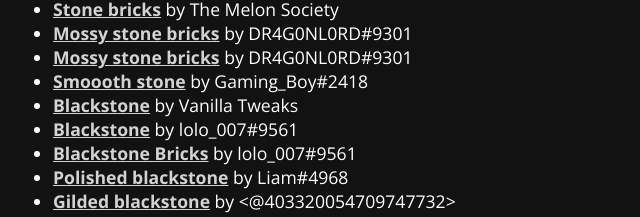
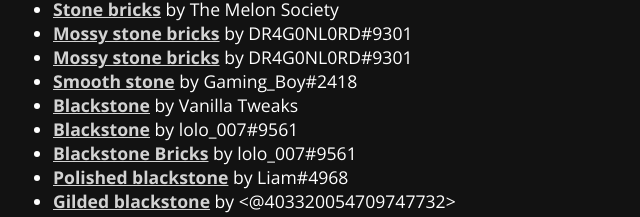
Before and after one commit to MMK21Hub/Minecraft, a plain HTML site: page Useful/OptionsBGgen/index.html in a window 1280 px wide. Shown: the part 204-421 px from the top of the page, 0-640 px from the left. Drawn offline with nearby package versions, Linux system fonts and the light colour scheme; no server answers.

Commit message:
fix typo

```diff
--- a/Useful/OptionsBGgen/index.html
+++ b/Useful/OptionsBGgen/index.html
@@ -27,7 +27,7 @@
         <li class="cc-pf5"><b><a href="https://drive.google.com/uc?export=download&id=1JYgbxQkPCaQe3aiGSrdEn9ILjiYGEk0M"                                          >Stone bricks</a></b> by The Melon Society</li>
         <li class="cc-pf6"><b><a href="https://cdn.discordapp.com/attachments/677172153707397129/742017302341353512/Mossy_Stone_Brick_Option_Background1.16.2.zip">Mossy stone bricks</a></b> by DR4G0NL0RD#9301</li>
         <li class="cc-pf5"><b><a href="https://cdn.discordapp.com/attachments/677172153707397129/742017563885568051/Mossy_Stone_Brick_Option_Background1.16.1.zip">Mossy stone bricks</a></b> by DR4G0NL0RD#9301</li>
-        <li class="cc-pf5"><b><a href="https://cdn.discordapp.com/attachments/677172153707397129/741933331247136838/Smooth_Stone_Option_Background.zip"           >Smoooth stone</a></b> by Gaming_Boy#2418</li>
+        <li class="cc-pf5"><b><a href="https://cdn.discordapp.com/attachments/677172153707397129/741933331247136838/Smooth_Stone_Option_Background.zip"           >Smooth stone</a></b> by Gaming_Boy#2418</li>
         <li class="cc-pf6"><b><a href="https://vanillatweaks.net/share#MSda7n"                                                                                    >Blackstone</a></b> by Vanilla Tweaks</li>
         <li class="cc-pf5"><b><a href="https://cdn.discordapp.com/attachments/677172153707397129/725071853823197224/Blackstone_Background.zip"                    >Blackstone</a></b> by lolo_007#9561</li>
         <li class="cc-pf5"><b><a href="https://cdn.discordapp.com/attachments/677172153707397129/725072153682247720/Blackstone_Bricks_Background.zip"             >Blackstone Bricks</a></b> by lolo_007#9561</li>
```
